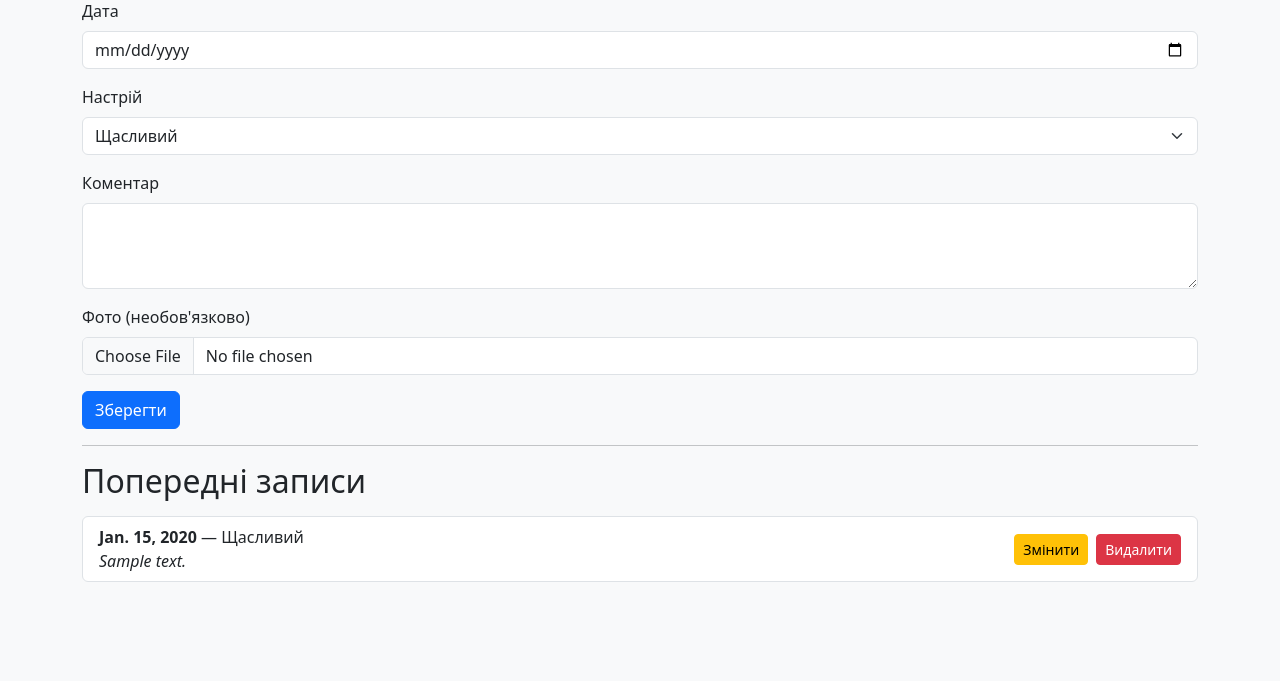
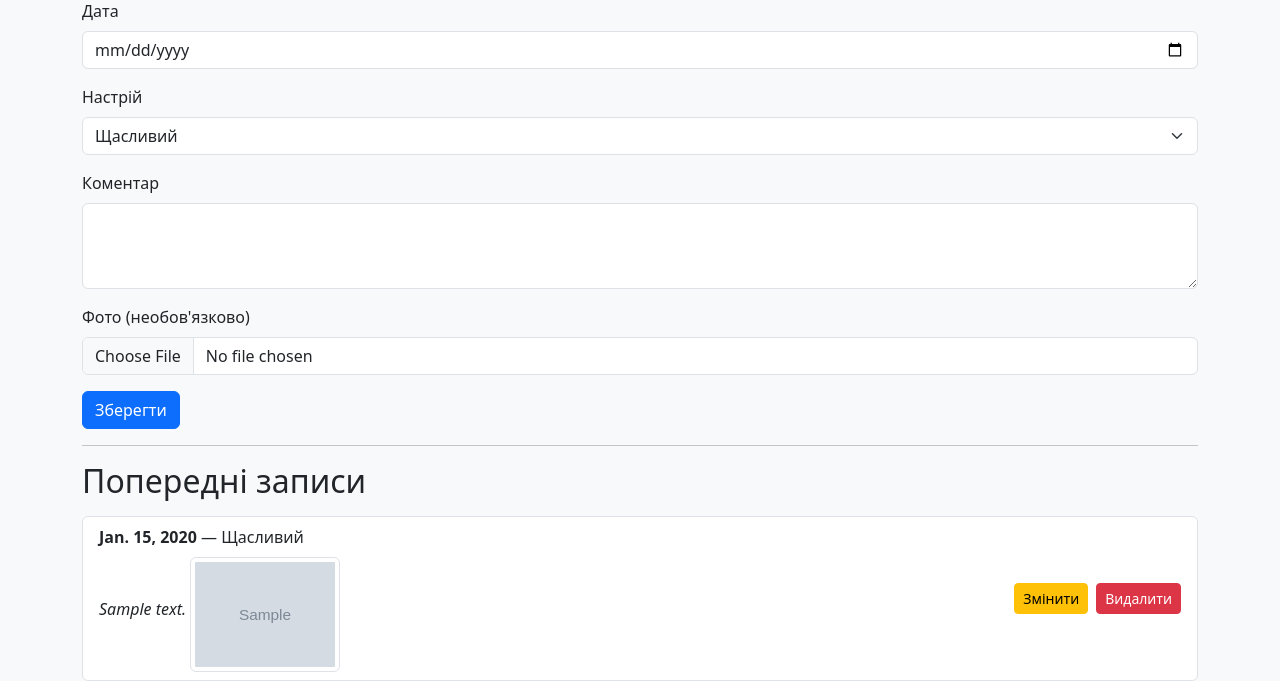
Before and after one commit to Eliza201012/Mood_diary_project, a Django app: page / in a window 1280 px wide. Shown: the part 121-802 px from the top of the page. Before the commit the page ends 703 px from the top, so only its background shows below. Run offline with Django 5.2, Linux system fonts and the light colour scheme; tables that the repository leaves empty hold one stand-in row (values such as "Sample post"); grey boxes marked "Sample" are stand-in pictures.

Commit message:
+ відображається фото на сторінці

```diff
--- a/mood_diary/templates/home.html
+++ b/mood_diary/templates/home.html
@@ -51,6 +51,10 @@
                     <div>
                         <strong>{{ entry.date }}</strong> — {{ entry.get_mood_display }}<br>
                         <em>{{ entry.comment }}</em>
+
+                        {% if entry.image %}
+                            <img src="{{ entry.image.url }}" alt="Mood Image" class="img-thumbnail mt-2" width="150">
+                        {% endif %}
                     </div>
                     <div class="d-flex">
                         <a href="{% url 'edit' entry.id %}" class="btn btn-sm btn-warning me-2">Змінити</a>
```
